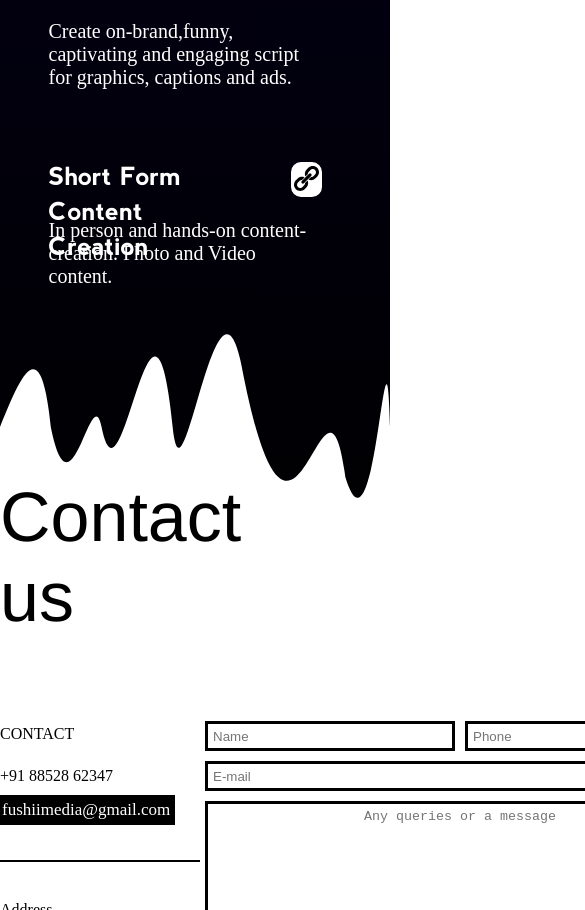
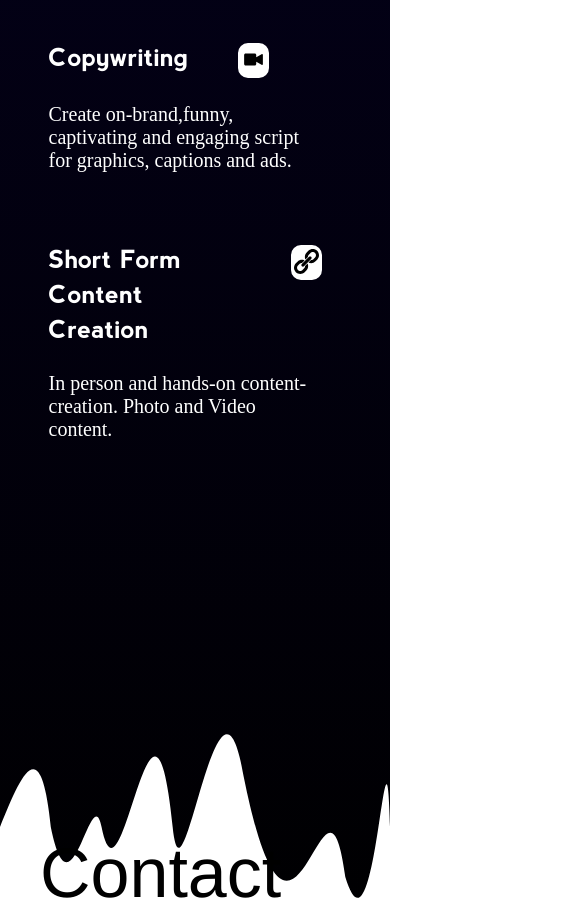
Before and after one commit to bugcrusher07/FushiiMedia, a Next.js app in the folder fushiimediafrontend/: page / in a window 390 px wide. Shown: the part 1818-2728 px from the top of the page, 585 px wide, since content can reach past the window. Built offline with nearby package versions, Linux system fonts and the light colour scheme.

Commit message:
Fixed the bottom bar and the second bottom bar

```diff
--- a/fushiimediafrontend/app/page.module.css
+++ b/fushiimediafrontend/app/page.module.css
@@ -24,7 +24,6 @@
   cursor: pointer;
   text-decoration: underline;
   text-underline-offset: 10px;
-
 }
 
 
@@ -337,21 +336,29 @@ height:1400px;
 
 }
 
-@media (min-width:0px) and ( max-width:769px){
+@media ( max-width:769px){
   .options{
     justify-content: center;
   }
 .options_container,.options_container1{
   flex-direction: column;
 }
-
+.bottom_wrapper{
+  margin-top:100px;
+  flex-direction:column;
+  justify-content: flex-start;
+  margin-bottom:70px;
+}
 .second_button2{
   margin-right:20px;
+}
+.content1{
+  align-self: flex-start;
+  margin-left:40px;
 }
 .second_container2{
   height:115px;
 }
-
 
 .option_1{
   width:70vw;
@@ -384,5 +391,38 @@ height:1400px;
   margin-left:0px;
 }
 
+.input {
+  width:45vw;
+}
+
 
 }
+
+@media (max-width:740px){
+.idek{
+  height:fit-content;
+}
+
+.idev2{
+  margin-top:25px;
+  margin-bottom:70px;
+}
+
+.option_1{
+  height:fit-content;
+}
+
+.options_container{
+  margin-top:0px;
+}
+
+.idkm{
+  height:1700px;
+}
+}
+
+@media (max-width:430px){
+  .idkm{
+    height:2100px;
+  }
+}
--- a/fushiimediafrontend/app/page.tsx
+++ b/fushiimediafrontend/app/page.tsx
@@ -355,10 +355,10 @@ const Bottom = () => {
       <div className={styles.content2}>
         <form className={styles.bigForm} style={{ display: "flex", flexDirection: "column" }}>
           <div style={{ display: "flex" }}>
-            <input className={styles.input} placeholder="Name"></input>
-            <input className={styles.input} placeholder="Phone"></input>
+            <input maxLength={30} className={styles.input} placeholder="Name"></input>
+            <input maxLength={14} className={styles.input} placeholder="Phone"></input>
           </div>
-          <input placeholder="E-mail" style={{ height: "30px" }}></input>
+          <input maxLength={50} placeholder="E-mail" style={{ height: "30px" }}></input>
 
           <textarea maxLength={200} className={styles.bigMessage} placeholder="Any queries or a message"    ></textarea>
           <input type="submit" className={styles.submit_button} style={{ width: "100px", height: "30px" }} value="submit"></input>
--- a/package.json
+++ /dev/null
@@ -1,6 +0,0 @@
-{
-  "dependencies": {
-    "npx": "^10.2.2",
-    "run": "^1.5.0"
-  }
-}
```
Also changed, not shown: 2 other files (tests, documents, lock files or other folders).
